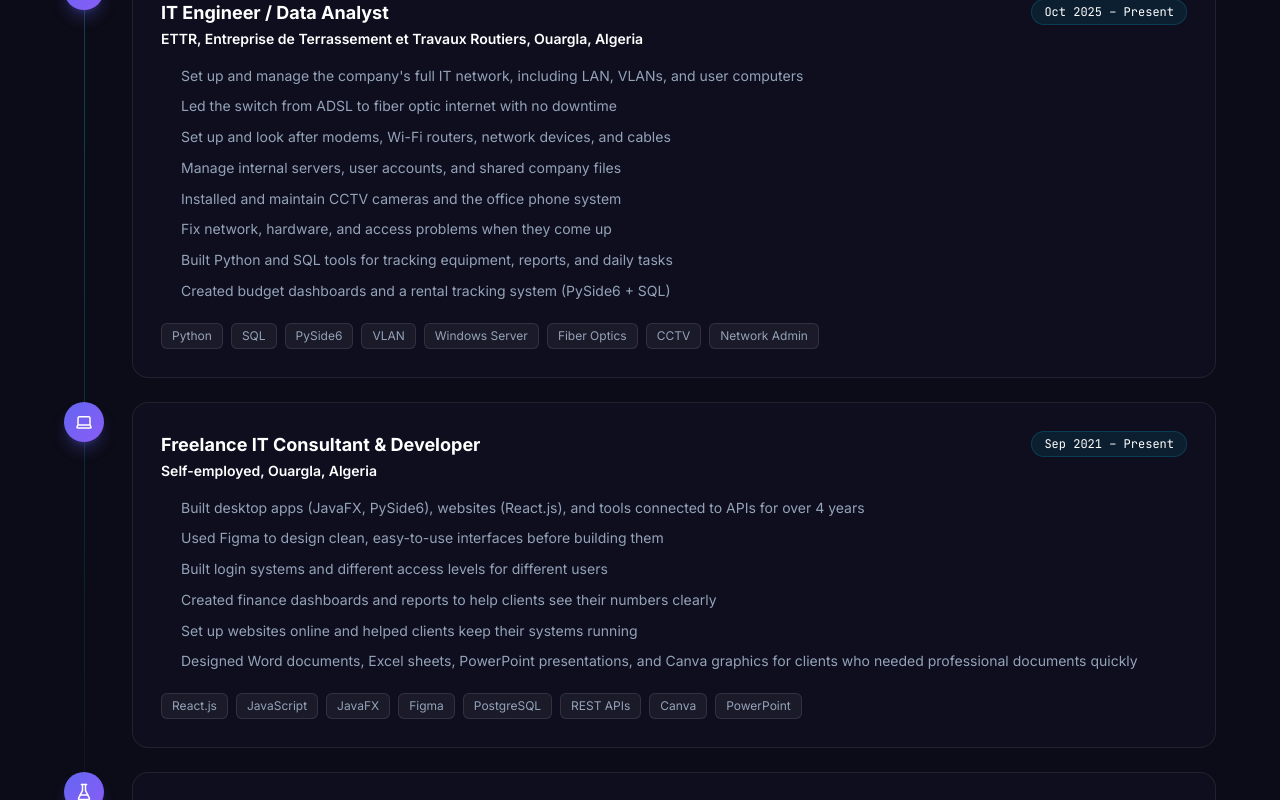
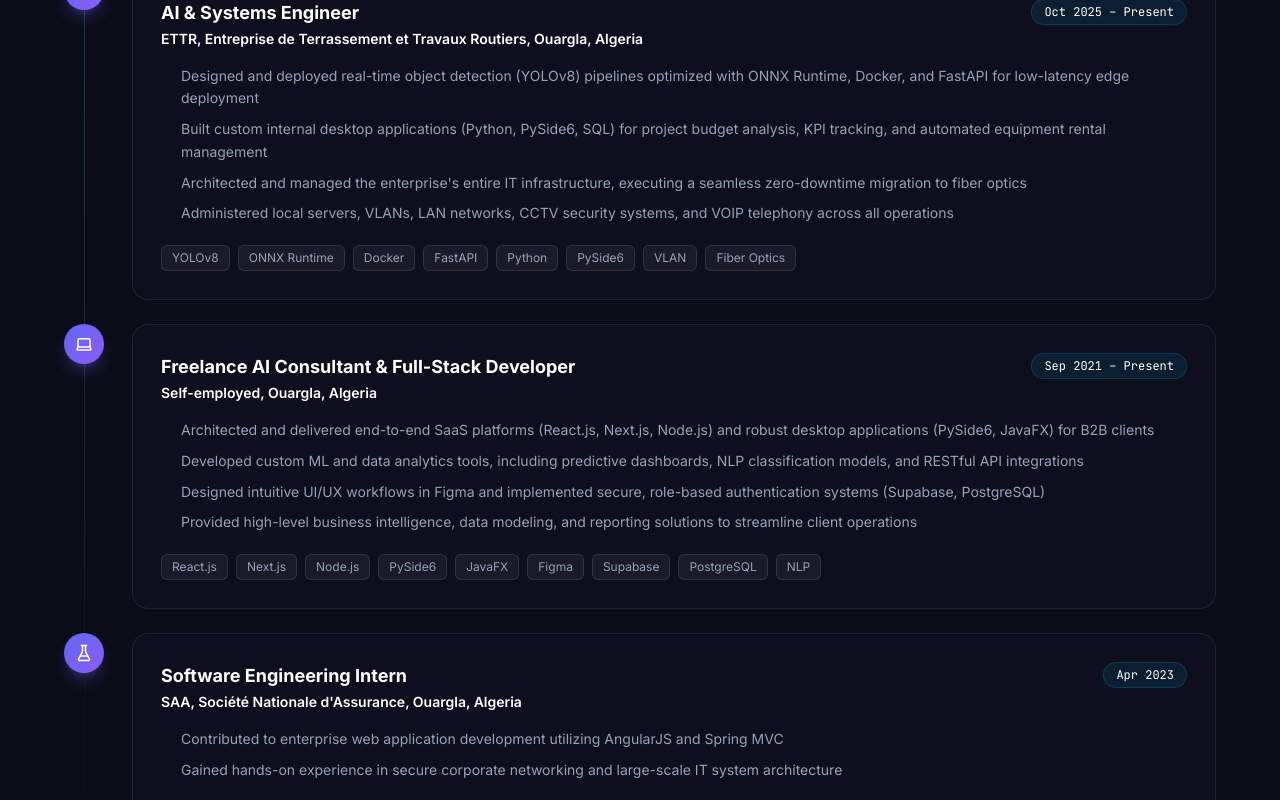
Before and after one commit to BenzineMohammedAymen/portfolio, a React (Vite) app: page / in a window 1280 px wide. Shown: the part 3640-4440 px from the top of the page. Built offline with nearby package versions, Linux system fonts and the light colour scheme.

Commit message:
CV-optimize experience bullets, add specialized AI/subsurface research interests, link published thesis

```diff
--- a/src/components/ProjectModal.jsx
+++ b/src/components/ProjectModal.jsx
@@ -1,4 +1,4 @@
-import { X, Github, ExternalLink } from "lucide-react";
+import { X, Github, ExternalLink, BookOpen } from "lucide-react";
 import { visualMap } from "./ProjectVisuals";
 
 export default function ProjectModal({ project, onClose }) {
@@ -32,8 +32,18 @@ export default function ProjectModal({ project, onClose }) {
               </div>
             ))}
           </div>
-          {(project.live || project.github) && (
+          {(project.live || project.github || project.paper) && (
             <div className="flex flex-wrap gap-3 mt-6">
+              {project.paper && (
+                <a
+                  href={project.paper}
+                  target="_blank"
+                  rel="noopener noreferrer"
+                  className="inline-flex items-center gap-2 bg-gradient-to-br from-indigo to-violet text-fg text-sm font-semibold px-5 py-2.5 rounded-lg hover:opacity-85 transition"
+                >
+                  <BookOpen size={15} /> View Published Thesis
+                </a>
+              )}
               {project.live && (
                 <a
                   href={project.live}
--- a/src/components/Research.jsx
+++ b/src/components/Research.jsx
@@ -1,4 +1,5 @@
 import * as Icons from "lucide-react";
+import { BookOpen, ExternalLink } from "lucide-react";
 import useReveal from "../hooks/useReveal";
 import Bold from "./Bold";
 import { research, researchInterests } from "../data/content";
@@ -23,7 +24,17 @@ export default function Research() {
         >
           <div className="relative z-10">
             <div className="text-xs uppercase tracking-widest text-cyan-400 font-bold mb-3">Master's Thesis · Kasdi Merbah University · 2025</div>
-            <h3 className="text-2xl font-extrabold text-fg mb-5 leading-snug max-w-3xl">{research.title}</h3>
+            <h3 className="text-2xl font-extrabold text-fg mb-3 leading-snug max-w-3xl">{research.title}</h3>
+            {research.link && (
+              <a
+                href={research.link}
+                target="_blank"
+                rel="noopener noreferrer"
+                className="inline-flex items-center gap-1.5 text-sm text-cyan-300 mb-5 hover:opacity-75 transition"
+              >
+                <BookOpen size={14} /> View Published Thesis <ExternalLink size={12} />
+              </a>
+            )}
           </div>
           <div className="flex flex-wrap gap-6 mb-6 relative z-10">
             {research.meta.map((m) => {
--- a/src/data/content.js
+++ b/src/data/content.js
@@ -93,47 +93,41 @@ export const experience = [
     tags: ["Real-Time Data", "Sports Analytics", "Data Annotation", "Quality Assurance", "Remote Collaboration"],
   },
   {
-    icon: "Settings",
-    role: "IT Engineer / Data Analyst",
+    icon: "Cpu",
+    role: "AI & Systems Engineer",
     company: "ETTR, Entreprise de Terrassement et Travaux Routiers, Ouargla, Algeria",
     period: "Oct 2025 – Present",
     points: [
-      "Set up and manage the company's full IT network, including LAN, VLANs, and user computers",
-      "Led the switch from ADSL to fiber optic internet with no downtime",
-      "Set up and look after modems, Wi-Fi routers, network devices, and cables",
-      "Manage internal servers, user accounts, and shared company files",
-      "Installed and maintain CCTV cameras and the office phone system",
-      "Fix network, hardware, and access problems when they come up",
-      "Built Python and SQL tools for tracking equipment, reports, and daily tasks",
-      "Created budget dashboards and a rental tracking system (PySide6 + SQL)",
+      "Designed and deployed real-time object detection (YOLOv8) pipelines optimized with ONNX Runtime, Docker, and FastAPI for low-latency edge deployment",
+      "Built custom internal desktop applications (Python, PySide6, SQL) for project budget analysis, KPI tracking, and automated equipment rental management",
+      "Architected and managed the enterprise's entire IT infrastructure, executing a seamless zero-downtime migration to fiber optics",
+      "Administered local servers, VLANs, LAN networks, CCTV security systems, and VOIP telephony across all operations",
     ],
-    tags: ["Python", "SQL", "PySide6", "VLAN", "Windows Server", "Fiber Optics", "CCTV", "Network Admin"],
+    tags: ["YOLOv8", "ONNX Runtime", "Docker", "FastAPI", "Python", "PySide6", "VLAN", "Fiber Optics"],
   },
   {
     icon: "Laptop",
-    role: "Freelance IT Consultant & Developer",
+    role: "Freelance AI Consultant & Full-Stack Developer",
     company: "Self-employed, Ouargla, Algeria",
     period: "Sep 2021 – Present",
     points: [
-      "Built desktop apps (JavaFX, PySide6), websites (React.js), and tools connected to APIs for over 4 years",
-      "Used Figma to design clean, easy-to-use interfaces before building them",
-      "Built login systems and different access levels for different users",
-      "Created finance dashboards and reports to help clients see their numbers clearly",
-      "Set up websites online and helped clients keep their systems running",
-      "Designed Word documents, Excel sheets, PowerPoint presentations, and Canva graphics for clients who needed professional documents quickly",
+      "Architected and delivered end-to-end SaaS platforms (React.js, Next.js, Node.js) and robust desktop applications (PySide6, JavaFX) for B2B clients",
+      "Developed custom ML and data analytics tools, including predictive dashboards, NLP classification models, and RESTful API integrations",
+      "Designed intuitive UI/UX workflows in Figma and implemented secure, role-based authentication systems (Supabase, PostgreSQL)",
+      "Provided high-level business intelligence, data modeling, and reporting solutions to streamline client operations",
     ],
-    tags: ["React.js", "JavaScript", "JavaFX", "Figma", "PostgreSQL", "REST APIs", "Canva", "PowerPoint"],
+    tags: ["React.js", "Next.js", "Node.js", "PySide6", "JavaFX", "Figma", "Supabase", "PostgreSQL", "NLP"],
   },
   {
     icon: "FlaskConical",
-    role: "Technical Intern",
+    role: "Software Engineering Intern",
     company: "SAA, Société Nationale d'Assurance, Ouargla, Algeria",
     period: "Apr 2023",
     points: [
-      "Worked with AngularJS, Spring MVC, and basic networking inside a national insurance company",
-      "Learned how IT systems work inside a large, regulated business",
+      "Contributed to enterprise web application development utilizing AngularJS and Spring MVC",
+      "Gained hands-on experience in secure corporate networking and large-scale IT system architecture",
     ],
-    tags: ["AngularJS", "Spring MVC", "Networking"],
+    tags: ["AngularJS", "Spring MVC", "Enterprise Architecture", "Networking"],
   },
 ];
 
@@ -234,16 +228,17 @@ export const skills = [
 ];
 
 export const researchInterests = [
-  { icon: "BrainCircuit", name: "Deep Learning", desc: "Designing and improving neural networks" },
-  { icon: "Link2", name: "Knowledge Distillation", desc: "Making models smaller and faster" },
-  { icon: "Eye", name: "Computer Vision", desc: "Image classification and detection" },
-  { icon: "HeartPulse", name: "Medical AI", desc: "AI tools to support doctors" },
-  { icon: "Search", name: "Explainable AI", desc: "LRP, Grad-CAM, and clear AI decisions" },
-  { icon: "TrendingUp", name: "Predictive Modeling", desc: "Forecasting and outcome prediction" },
+  { icon: "Layers", name: "Knowledge Distillation & Model Compression", desc: "Ultra-lightweight neural nets (DisWOT, quantization, pruning) for edge devices" },
+  { icon: "Waves", name: "Physics-Informed & Hybrid AI (Oil & Gas)", desc: "PINNs for geophysical modeling, seismic inversion & reservoir characterization" },
+  { icon: "Gauge", name: "Real-Time Drilling & Hoisting Optimization", desc: "RL & physics-guided ML for ROP optimization and drilling hazard detection" },
+  { icon: "ShieldCheck", name: "Computer Vision & Edge AI for Industrial Safety", desc: "YOLO & Vision Transformers with ONNX Runtime for rig floor monitoring" },
+  { icon: "Puzzle", name: "Semi-Supervised & Self-Supervised Learning", desc: "Data-efficient models for medical imaging & subsurface data interpretation" },
+  { icon: "Search", name: "Explainable AI (XAI)", desc: "LRP & Grad-CAM for transparent, trustworthy AI in critical applications" },
 ];
 
 export const research = {
   title: "Improving Brain Tumor Detection Using Neural Lightweight Distillation Techniques",
+  link: "https://dspace.univ-ouargla.dz/jspui/handle/123456789/40042",
   meta: [
     { icon: "MapPin", text: "Kasdi Merbah University, Ouargla, Algeria" },
     { icon: "GraduationCap", text: "M.Sc. AI & Data Science" },
@@ -297,6 +292,7 @@ export const projects = [
     metrics: ["98% teacher accuracy", ">95% student accuracy", "~87% smaller model"],
     stack: ["TensorFlow", "Python", "LRP", "Grad-CAM", "XAI"],
     github: "https://github.com/BenzineMohammedAymen",
+    paper: "https://dspace.univ-ouargla.dz/jspui/handle/123456789/40042",
     modal: {
       subtitle: "Master's Thesis · Kasdi Merbah University · 2025 · Excellent Grade",
       sections: [
```
